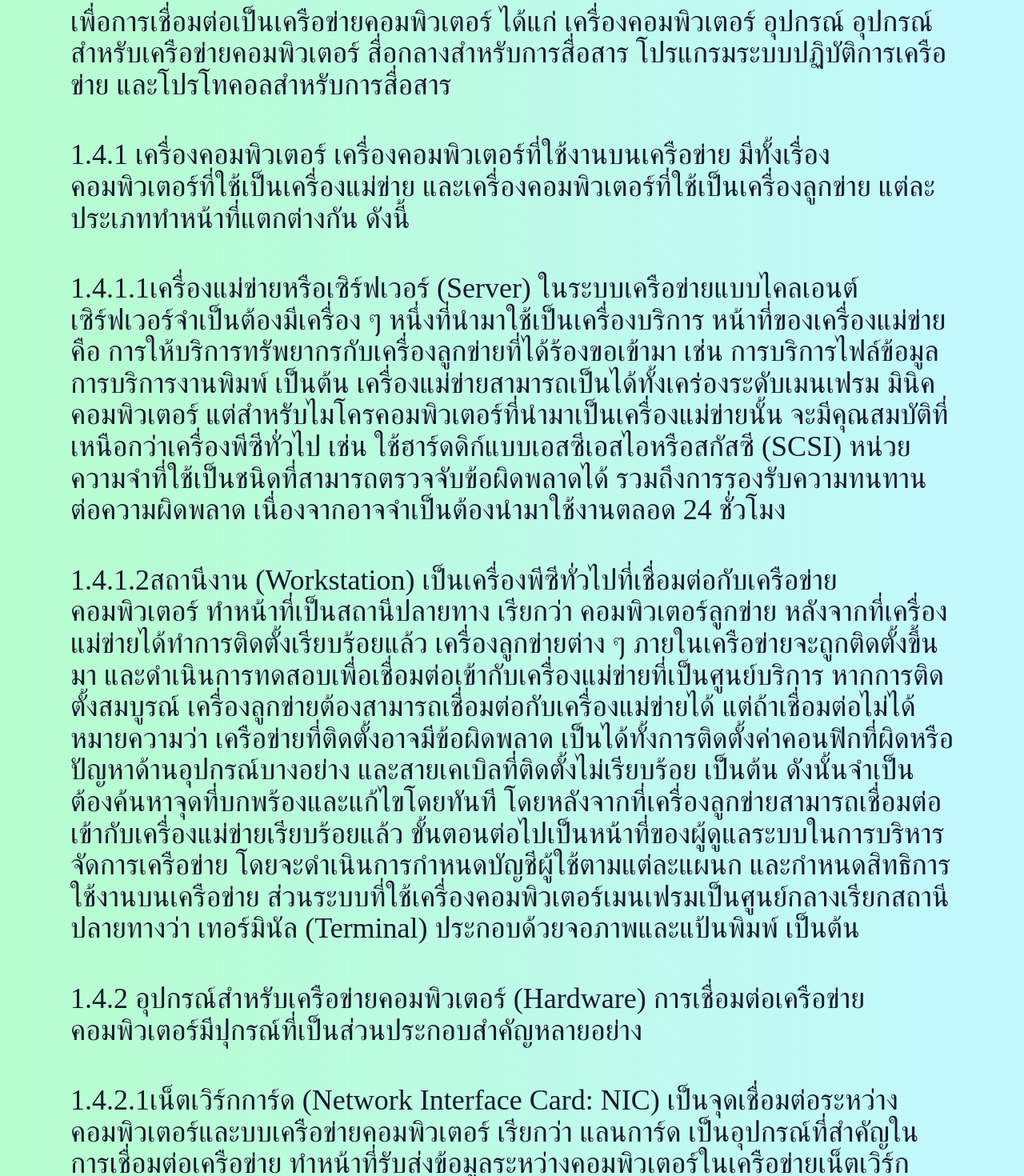
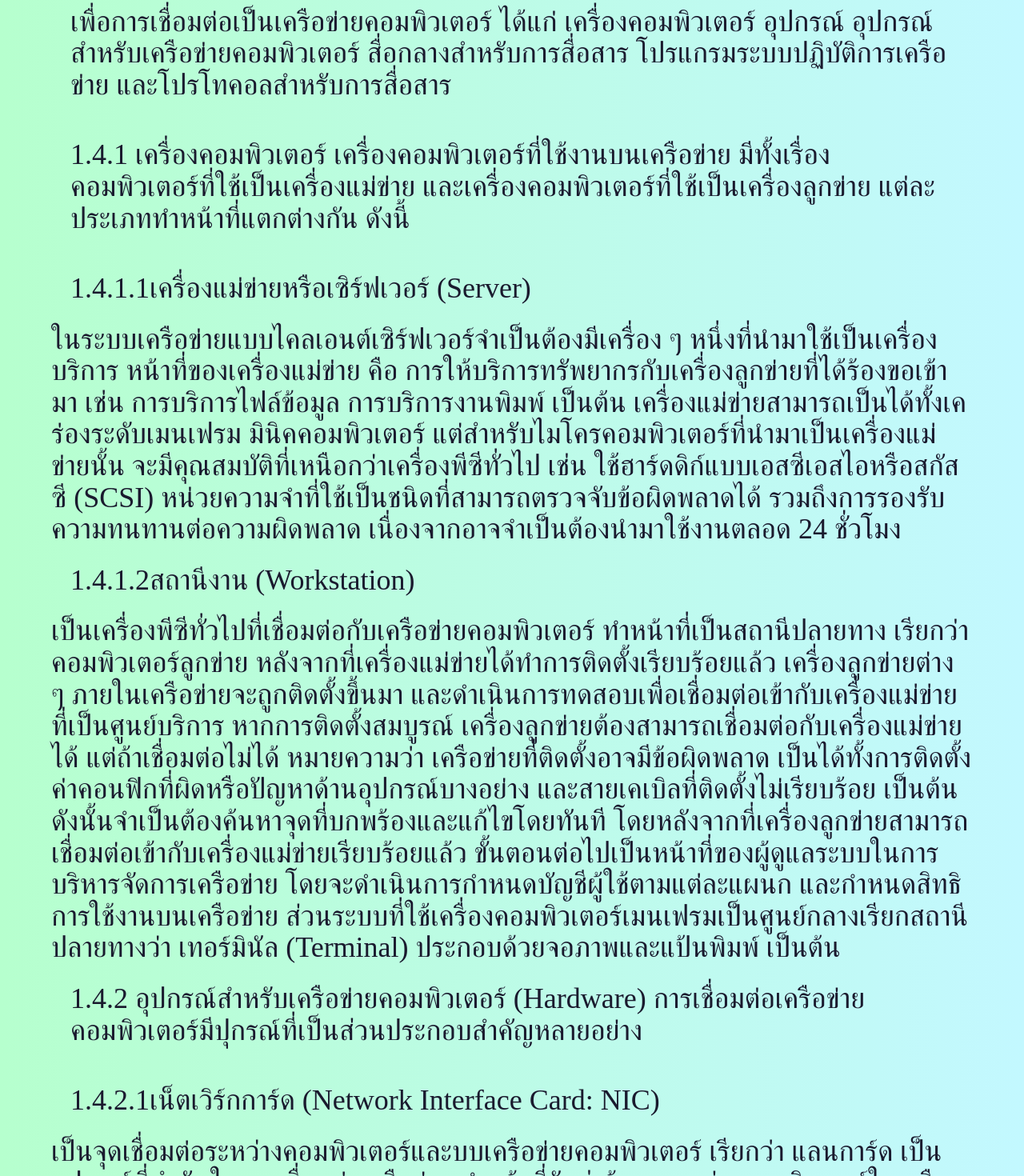
Before and after one commit to MrT-jesus-1995/EarnProject, a React (Vite) app in the folder frontend/: page /chapter in a window 1280 px wide. Shown: the part 7578-9048 px from the top of the page at 80% size. Built offline with nearby package versions, Linux system fonts and the light colour scheme; the HTML template or start-up script is replaced by a standard one.

Commit message:
1/2/66
สวยแล้วไอ่เหี้ยเอ้ย จะให้แก้อะไรนักหนา

```diff
--- a/frontend/src/components/chapter/chapter1.tsx
+++ b/frontend/src/components/chapter/chapter1.tsx
@@ -1,5 +1,4 @@
 import { Container, Heading, Stack, Text, Box, Image, Badge } from "@chakra-ui/react"
-
 
 export default function chapter1() {
     return (
@@ -165,7 +164,7 @@ export default function chapter1() {
                 </Text>
                 <Text fontSize={{ base: "xl", sm: "3xl", md: "4xl" }} lineHeight={"110%"} color="#0002A1" p={6}>
                     1.3.6 ด้านพัฒนาการศึกษาค้นคว้า การเรียนการสอนของครูผู้สอนจะใช้การสอนในตำราอย่างเดียวไม่ได้
-                    ครู้สอนจะต้องค้นคว้าข้อมูลและวิทยาการใหม่ ๆ เพื่อนำความรู้มาถ่ายทอดให้ผู้เรียนได้อย่างมีประสิทธิภาพ
+                    ครูผู้สอนจะต้องค้นคว้าข้อมูลและวิทยาการใหม่ ๆ เพื่อนำความรู้มาถ่ายทอดให้ผู้เรียนได้อย่างมีประสิทธิภาพ
                     ตัวผู้เรียนต้องค้นคว้าข้อมูลหาข้อมูลเพิ่มเติมเหมือนกัน เช่น การศึกษาด้วยระบบการเรียนการสอนออนไลน์หรืออีเลิร์นนิ่ง (E-Learning)
                     การศึกษาด้วยสื่อหนังสืออิเล็กทรอนิกส์หรืออีบุ๊ก (E-Book) และการศึกษาจากเว็บไซต์เพื่อการศึกษาต่าง ๆ เป็นต้น
                 </Text>
@@ -195,16 +194,22 @@ export default function chapter1() {
                     และเครื่องคอมพิวเตอร์ที่ใช้เป็นเครื่องลูกข่าย แต่ละประเภททำหน้าที่แตกต่างกัน ดังนี้
                 </Text>
                 <Text fontSize={{ base: "xl", sm: "3xl", md: "4xl" }} lineHeight={"110%"} color="#1A1A2E" p={6}>
-                    1.4.1.1เครื่องแม่ข่ายหรือเซิร์ฟเวอร์ (Server) ในระบบเครือข่ายแบบไคลเอนต์เซิร์ฟเวอร์จำเป็นต้องมีเครื่อง ๆ
-                    หนึ่งที่นำมาใช้เป็นเครื่องบริการ หน้าที่ของเครื่องแม่ข่าย คือ การให้บริการทรัพยากรกับเครื่องลูกข่ายที่ได้ร้องขอเข้ามา เช่น
-                    การบริการไฟล์ข้อมูล การบริการงานพิมพ์ เป็นต้น เครื่องแม่ข่ายสามารถเป็นได้ทั้งเคร่องระดับเมนเฟรม มินิคคอมพิวเตอร์
-                    แต่สำหรับไมโครคอมพิวเตอร์ที่นำมาเป็นเครื่องแม่ข่ายนั้น จะมีคุณสมบัติที่เหนือกว่าเครื่องพีซีทั่วไป เช่น
-                    ใช้ฮาร์ดดิก์แบบเอสซีเอสไอหรือสกัสซี (SCSI) หน่วยความจำที่ใช้เป็นชนิดที่สามารถตรวจจับข้อผิดพลาดได้
-                    รวมถึงการรองรับความทนทานต่อความผิดพลาด เนื่องจากอาจจำเป็นต้องนำมาใช้งานตลอด 24 ชั่วโมง
+                    1.4.1.1เครื่องแม่ข่ายหรือเซิร์ฟเวอร์ (Server)
+                </Text>
+                <Text fontSize={{ base: "xl", sm: "3xl", md: "4xl" }} lineHeight={"110%"} color="#1A1A2E">
+                    ในระบบเครือข่ายแบบไคลเอนต์เซิร์ฟเวอร์จำเป็นต้องมีเครื่อง ๆ หนึ่งที่นำมาใช้เป็นเครื่องบริการ หน้าที่ของเครื่องแม่ข่าย คือ
+                    การให้บริการทรัพยากรกับเครื่องลูกข่ายที่ได้ร้องขอเข้ามา เช่น การบริการไฟล์ข้อมูล การบริการงานพิมพ์ เป็นต้น
+                    เครื่องแม่ข่ายสามารถเป็นได้ทั้งเคร่องระดับเมนเฟรม มินิคคอมพิวเตอร์ แต่สำหรับไมโครคอมพิวเตอร์ที่นำมาเป็นเครื่องแม่ข่ายนั้น
+                    จะมีคุณสมบัติที่เหนือกว่าเครื่องพีซีทั่วไป เช่น ใช้ฮาร์ดดิก์แบบเอสซีเอสไอหรือสกัสซี (SCSI)
+                    หน่วยความจำที่ใช้เป็นชนิดที่สามารถตรวจจับข้อผิดพลาดได้ รวมถึงการรองรับความทนทานต่อความผิดพลาด เนื่องจากอาจจำเป็นต้องนำมาใช้งานตลอด
+                    24 ชั่วโมง
                 </Text>
                 <Text fontSize={{ base: "xl", sm: "3xl", md: "4xl" }} lineHeight={"110%"} color="#1A1A2E" p={6}>
-                    1.4.1.2สถานีงาน (Workstation) เป็นเครื่องพีซีทั่วไปที่เชื่อมต่อกับเครือข่ายคอมพิวเตอร์ ทำหน้าที่เป็นสถานีปลายทาง เรียกว่า
-                    คอมพิวเตอร์ลูกข่าย หลังจากที่เครื่องแม่ข่ายได้ทำการติดตั้งเรียบร้อยแล้ว เครื่องลูกข่ายต่าง ๆ ภายในเครือข่ายจะถูกติดตั้งขึ้นมา
+                    1.4.1.2สถานีงาน (Workstation)
+                </Text>
+                <Text fontSize={{ base: "xl", sm: "3xl", md: "4xl" }} lineHeight={"110%"} color="#1A1A2E">
+                    เป็นเครื่องพีซีทั่วไปที่เชื่อมต่อกับเครือข่ายคอมพิวเตอร์ ทำหน้าที่เป็นสถานีปลายทาง เรียกว่า คอมพิวเตอร์ลูกข่าย
+                    หลังจากที่เครื่องแม่ข่ายได้ทำการติดตั้งเรียบร้อยแล้ว เครื่องลูกข่ายต่าง ๆ ภายในเครือข่ายจะถูกติดตั้งขึ้นมา
                     และดำเนินการทดสอบเพื่อเชื่อมต่อเข้ากับเครื่องแม่ข่ายที่เป็นศูนย์บริการ หากการติดตั้งสมบูรณ์
                     เครื่องลูกข่ายต้องสามารถเชื่อมต่อกับเครื่องแม่ข่ายได้ แต่ถ้าเชื่อมต่อไม่ได้ หมายความว่า เครือข่ายที่ติดตั้งอาจมีข้อผิดพลาด
                     เป็นได้ทั้งการติดตั้งค่าคอนฟิกที่ผิดหรือปัญหาด้านอุปกรณ์บางอย่าง และสายเคเบิลที่ติดตั้งไม่เรียบร้อย เป็นต้น
@@ -217,12 +222,14 @@ export default function chapter1() {
                     1.4.2 อุปกรณ์สำหรับเครือข่ายคอมพิวเตอร์ (Hardware) การเชื่อมต่อเครือข่ายคอมพิวเตอร์มีปุกรณ์ที่เป็นส่วนประกอบสำคัญหลายอย่าง
                 </Text>
                 <Text fontSize={{ base: "xl", sm: "3xl", md: "4xl" }} lineHeight={"110%"} color="#1A1A2E" p={6}>
-                    1.4.2.1เน็ตเวิร์กการ์ด (Network Interface Card: NIC) เป็นจุดเชื่อมต่อระหว่างคอมพิวเตอร์และบบเครือข่ายคอมพิวเตอร์ เรียกว่า แลนการ์ด
-                    เป็นอุปกรณ์ที่สำคัญในการเชื่อมต่อเครือข่าย ทำหน้าที่รับส่งข้อมูลระหว่างคอมพิวเตอร์ในเครือข่ายเน็ตเวิร์กการ์ดมี2 แบบ คือ
-                    เน็ตเวิร์กการ์ดแบบพีซีไอ (PCI) มีความเร็วในการรับส่งข้อมูล 10 เมกะบิตต่อวินาที และ 100เมกะบิตต่อวินาที
-                    และเน็ตเวิร์กการ์ดอีกชนิดหนึ่งเป็นแบบไอเอสเอ (ISA) `มีความเร็วในการรับส่งข้อมูล 10 เมกะบิตต่อวินาที
-                    ส่วนในแผงวงจรเครือข่ายจะมีขั้วสำหรับการเชื่อมต่อเข้ากับสายเคเบิลแบบต่าง ๆ ได้แก่ ขั้วต่อแบบบีเอ็นซี (BNC) ขั้วต่อแบบอาร์เจ-45
-                    (RJ-45) เป้นต้น
+                    1.4.2.1เน็ตเวิร์กการ์ด (Network Interface Card: NIC)
+                </Text>
+                <Text fontSize={{ base: "xl", sm: "3xl", md: "4xl" }} lineHeight={"110%"} color="#1A1A2E">
+                    เป็นจุดเชื่อมต่อระหว่างคอมพิวเตอร์และบบเครือข่ายคอมพิวเตอร์ เรียกว่า แลนการ์ด เป็นอุปกรณ์ที่สำคัญในการเชื่อมต่อเครือข่าย
+                    ทำหน้าที่รับส่งข้อมูลระหว่างคอมพิวเตอร์ในเครือข่ายเน็ตเวิร์กการ์ดมี2 แบบ คือ เน็ตเวิร์กการ์ดแบบพีซีไอ (PCI)
+                    มีความเร็วในการรับส่งข้อมูล 10 เมกะบิตต่อวินาที และ 100เมกะบิตต่อวินาที และเน็ตเวิร์กการ์ดอีกชนิดหนึ่งเป็นแบบไอเอสเอ (ISA)
+                    `มีความเร็วในการรับส่งข้อมูล 10 เมกะบิตต่อวินาที ส่วนในแผงวงจรเครือข่ายจะมีขั้วสำหรับการเชื่อมต่อเข้ากับสายเคเบิลแบบต่าง ๆ ได้แก่
+                    ขั้วต่อแบบบีเอ็นซี (BNC) ขั้วต่อแบบอาร์เจ-45 (RJ-45)เป็นต้น
                 </Text>
                 <Text fontSize={{ base: "xl", sm: "3xl", md: "4xl" }} lineHeight={"110%"} color="#1A1A2E" p={6}>
                     1.4.2.2อุปกรณ์เพื่อการเชื่อมต่อเครือข่าย (Connecting Devices) เป็นอุปกรณ์เชื่อมโยงที่มีให้สำหรับเชื่อมโยงระหว่างเครื่องคอมพิวเตอร์
```
